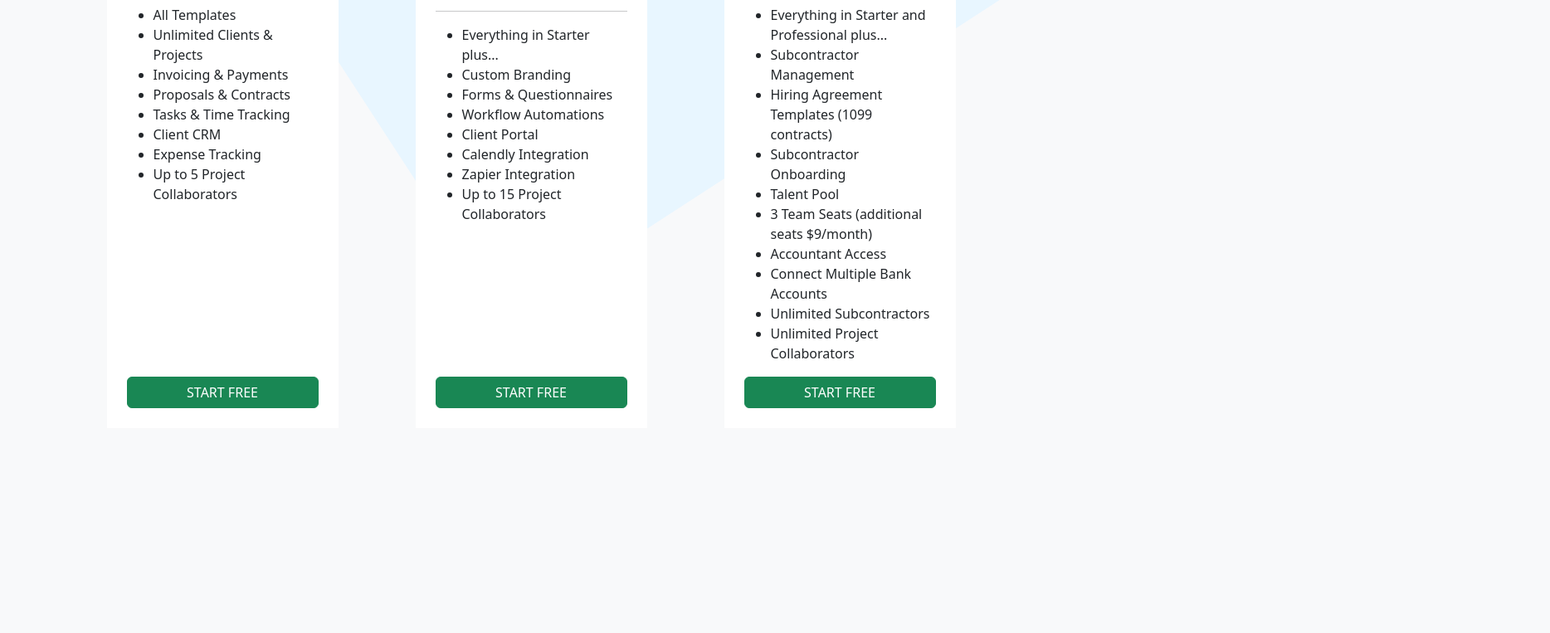
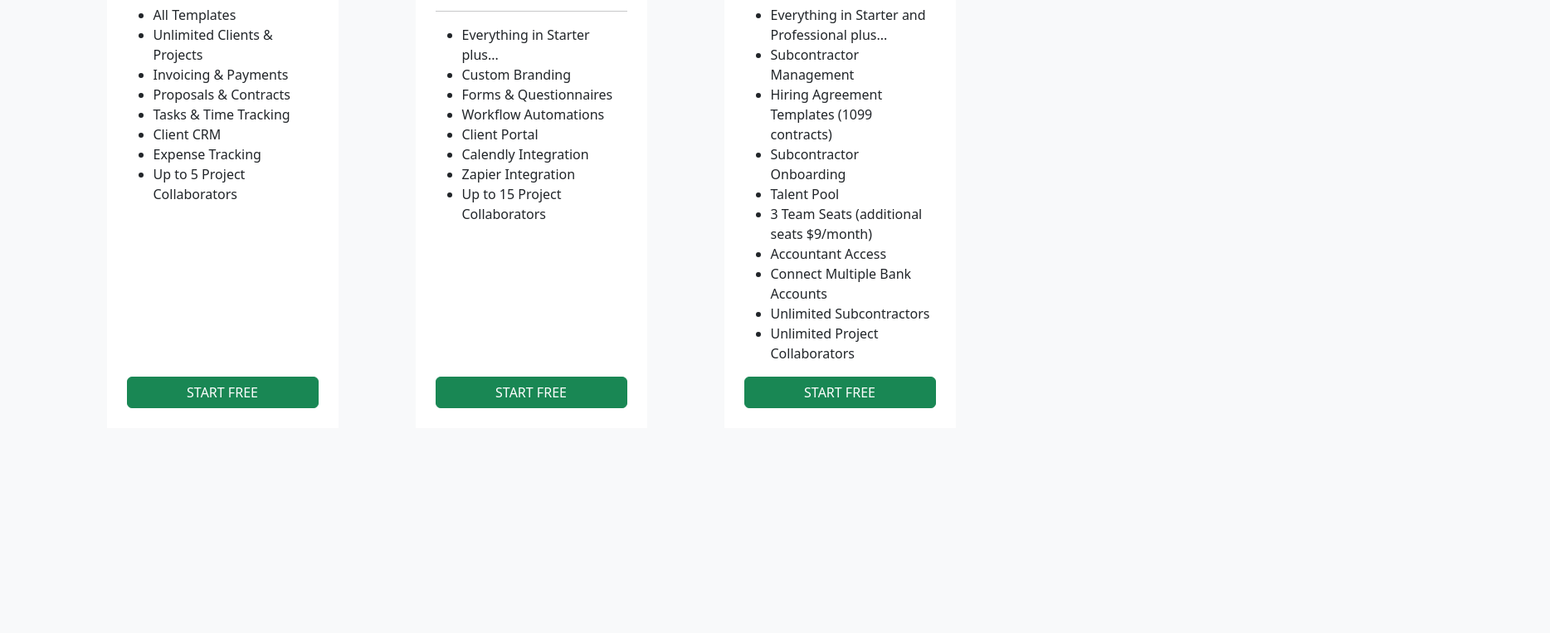
Before and after one commit to MihailoTerzic/Bonsai, a plain HTML site: page bonsai/index.html in a window 1280 px wide. Shown: the part 607-1370 px from the top of the page at 83% size, 1868 px wide, since content can reach past the window. Drawn offline with nearby package versions, Linux system fonts and the light colour scheme.

Commit message:
Update index.html

```diff
--- a/bonsai/index.html
+++ b/bonsai/index.html
@@ -44,16 +44,7 @@ integrity="sha384-gH2yIJqKdNHPEq0n4Mqa/HGKIhSkIHeL5AyhkYV8i59U5AR6csBvApHHNl/vI1
       </div>
   </div>
 </nav>
-<div class="kocka" style="width: 0;
-position: absolute;
-top: -100%;
-left: 6.2%;
-z-index: -90;
-height: 0;
-border-width: 1506px 0 0 1500px;
-border-color: transparent transparent transparent #e8f6ff;
-border-style: solid;
-transform: rotate(327deg);"></div>
+
 <div class="container">
 
   <div class="container d-flex justify-content-around flex-column flex-md-row align-items-md-center text-center text-md-start"
```
